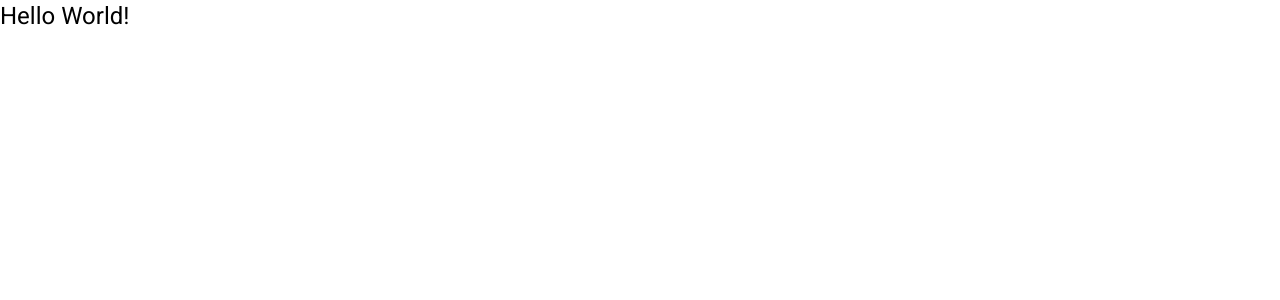
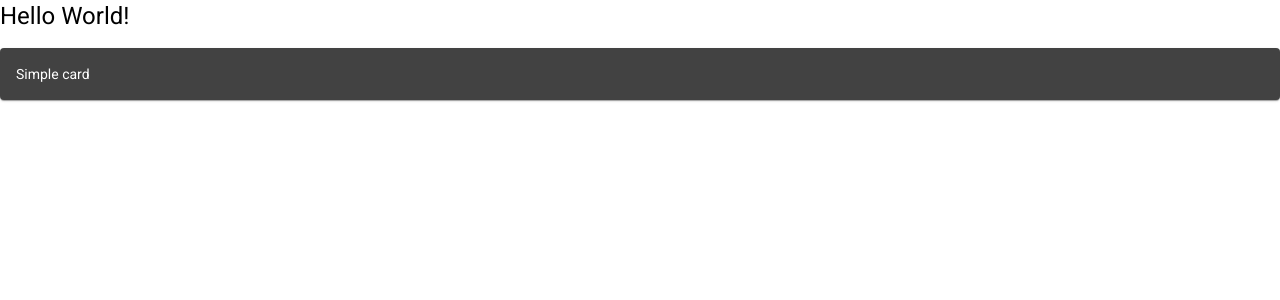
Before and after one commit to ashishkalsain/sept22, an Angular app: page / in a window 1280 px wide. Shown: the top 300 px of the page. Built offline with nearby package versions, Linux system fonts and the light colour scheme.

Commit message:
materialTest

```diff
--- a/src/app/app.component.html
+++ b/src/app/app.component.html
@@ -1 +1,2 @@
 <h1>Hello World!</h1>
+<mat-card>Simple card</mat-card>
--- a/src/app/app.module.ts
+++ b/src/app/app.module.ts
@@ -4,6 +4,7 @@
 import { AppRoutingModule } from './app-routing.module';
 import { AppComponent } from './app.component';
 import { BrowserAnimationsModule } from '@angular/platform-browser/animations';
+import {MatCardModule} from '@angular/material/card';
 
 @NgModule({
   declarations: [
@@ -12,7 +13,8 @@
   imports: [
     BrowserModule,
     AppRoutingModule,
-    BrowserAnimationsModule
+    BrowserAnimationsModule,
+    MatCardModule
   ],
   providers: [],
   bootstrap: [AppComponent]
```
